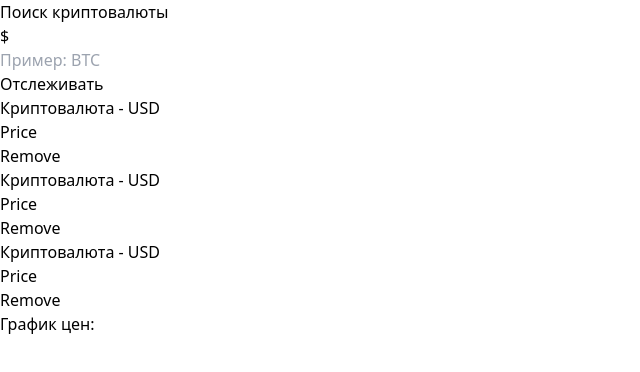
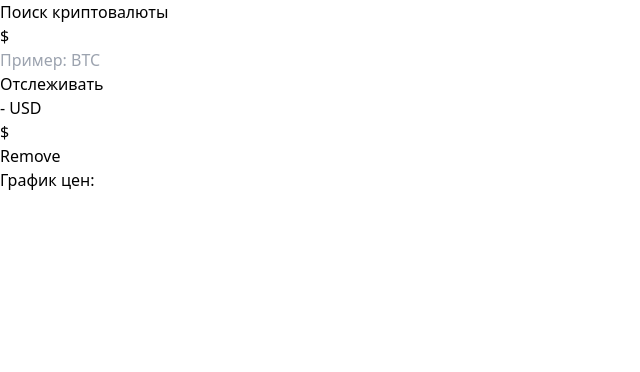
Before and after one commit to InnoprogEducation/react-course, a React (Vite) app in the folder currency-app/: page / in a window 1280 px wide. Both pictures are taken after a click on the button "Отслеживать". Shown: the top 372 px of the page, without its empty margins (0-640 px from the left). Built offline with nearby package versions, Linux system fonts and the light colour scheme.

Commit message:
Реализовали добавление валюты и ее отображение в списке

```diff
--- a/currency-app/src/App.jsx
+++ b/currency-app/src/App.jsx
@@ -2,6 +2,17 @@ import { useState } from 'react';
 
 function App() {
   let [searchCurrency, setSearchCurrency] = useState('');
+  let [currencyList, setCurrencyList] = useState([]);
+
+  const onStartTrackCurrency = () => {
+    let newCurrencyToTrack = {
+      name: searchCurrency,
+      price: null,
+    };
+
+    setCurrencyList((prevList) => [...prevList, newCurrencyToTrack]);
+    setSearchCurrency('');
+  };
 
   return (
       <section className="container mx-auto flex flex-col p-4">
@@ -27,6 +38,7 @@ function App() {
               />
             </div>
             <button
+                onClick={onStartTrackCurrency}
                 className="bg-gray-700 h-9 hover:bg-gray-900 text-white transition-colors text-sm py-0 px-4 font-bold
                     rounded"
             >
@@ -35,27 +47,18 @@ function App() {
           </div>
         </div>
         <dl className="mt-5 grid grid-cols-1 gap-5 sm:grid-cols-3">
-        <div className="bg-gray-400 rounded-lg shadow-lg p-8 text-center cursor-pointer">
-          <h1 className="text-lg font-bold text-white mb-4">Криптовалюта - USD </h1>
-          <p className="text-md text-white mb-8">Price</p>
+          {currencyList.map((currency, idx) => (
+              <div
+                  key={idx}
+                  className="bg-gray-400 rounded-lg shadow-lg p-8 text-center cursor-pointer"
+              >
+                <h1 className="text-lg font-bold text-white mb-4">{currency.name} - USD </h1>
+                <p className="text-md text-white mb-8">{currency.price} $</p>
                 <button className="bg-white hover:bg-gray-100 text-red-500 text-xs font-semibold py-2 px-4 rounded">
                   Remove
                 </button>
               </div>
-        <div className="bg-gray-400 rounded-lg shadow-lg p-8 text-center cursor-pointer">
-          <h1 className="text-lg font-bold text-white mb-4">Криптовалюта - USD </h1>
-          <p className="text-md text-white mb-8">Price</p>
-          <button className="bg-white hover:bg-gray-100 text-red-500 text-xs font-semibold py-2 px-4 rounded">
-            Remove
-          </button>
-        </div>
-        <div className="bg-gray-400 rounded-lg shadow-lg p-8 text-center cursor-pointer outline outline-4 outline-cyan-500">
-          <h1 className="text-lg font-bold text-white mb-4">Криптовалюта - USD </h1>
-          <p className="text-md text-white mb-8">Price</p>
-          <button className="bg-white hover:bg-gray-100 text-red-500 text-xs font-semibold py-2 px-4 rounded">
-            Remove
-          </button>
-        </div>
+          ))}
         </dl>
         <section className="mt-8">
           <div className="h-6">
```
Lines whose indentation alone changed are shown as unchanged.
